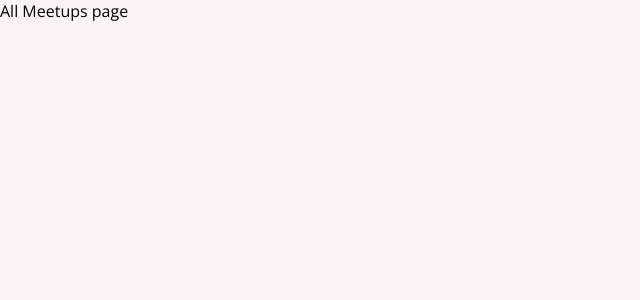
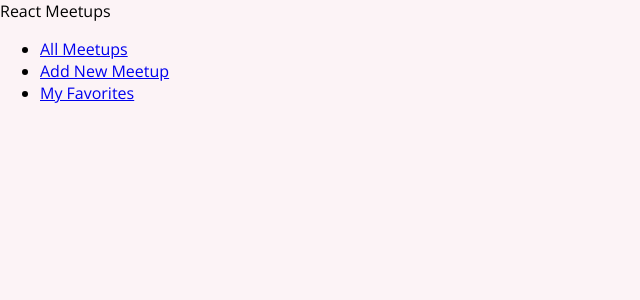
Before and after one commit to RuiJLopes/react-practice, a React (Vite) app: page / in a window 1280 px wide. Shown: the top 300 px of the page, without its empty margins (0-640 px from the left). Built offline with nearby package versions, Linux system fonts and the light colour scheme.

Commit message:
Add Navigation and routing

```diff
--- a/src/App.jsx
+++ b/src/App.jsx
@@ -1,12 +1,10 @@
-import { Route, Routes } from "react-router-dom";
-import AllMeetUpsPage from "./pages/AllMeetups";
-import FavoritesPage from "./pages/Favorites";
-import NewMeetupPage from "./pages/NewMeetup";
-
+import MainNavigation from "./components/layout/MainNavigation";
+import { Outlet } from "react-router-dom";
 function App() {
   return (
     <div>
-      <AllMeetUpsPage />
+      <MainNavigation />
+      <Outlet />
     </div>
   );
 }
--- /dev/null
+++ b/src/components/layout/MainNavigation.jsx
@@ -0,0 +1,26 @@
+import { Link } from "react-router-dom";
+
+function MainNavigation() {
+  return (
+    <>
+      <header>
+        <div>React Meetups</div>
+        <nav>
+          <ul>
+            <li>
+              <Link to="/">All Meetups</Link>
+            </li>
+            <li>
+              <Link to="/new-meetup">Add New Meetup</Link>
+            </li>
+            <li>
+              <Link to="/favorites">My Favorites</Link>
+            </li>
+          </ul>
+        </nav>
+      </header>
+    </>
+  );
+}
+
+export default MainNavigation;
```
Also changed, not shown: src/main.jsx (+8 -2 lines).
